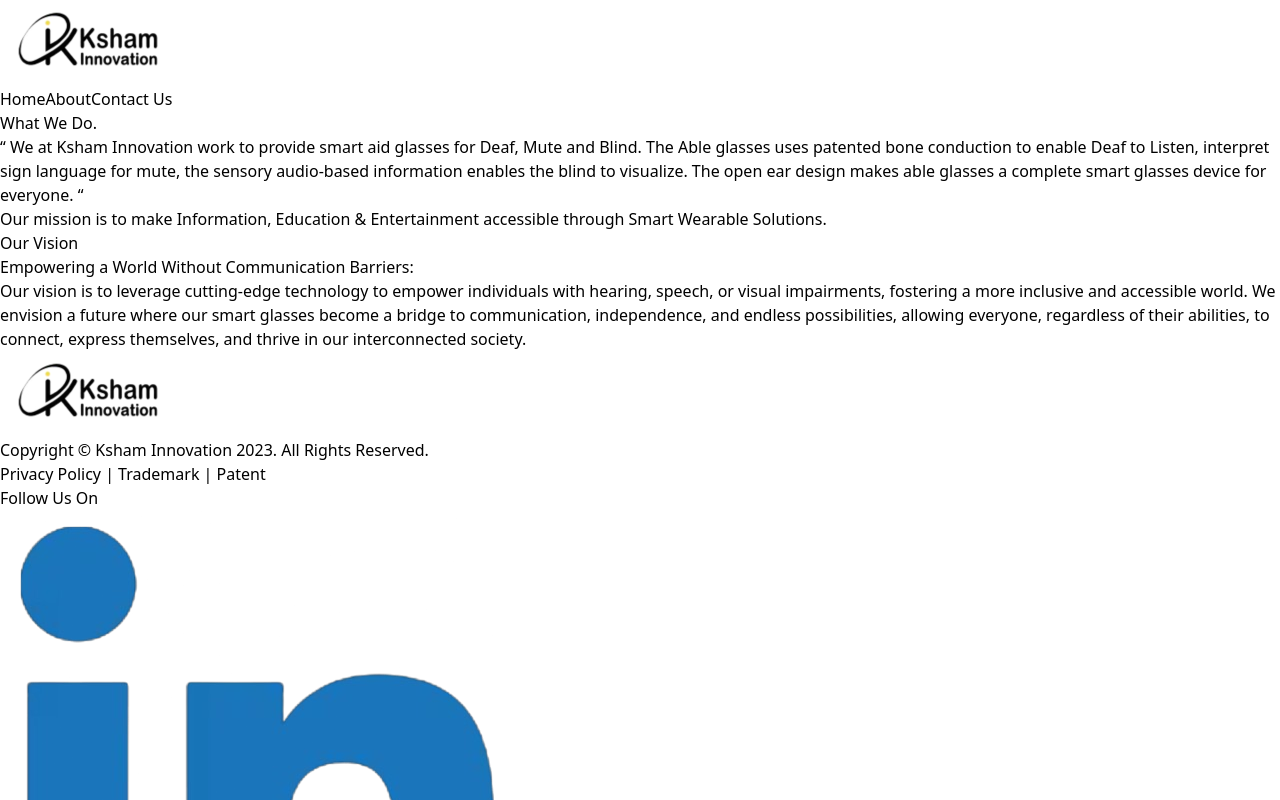
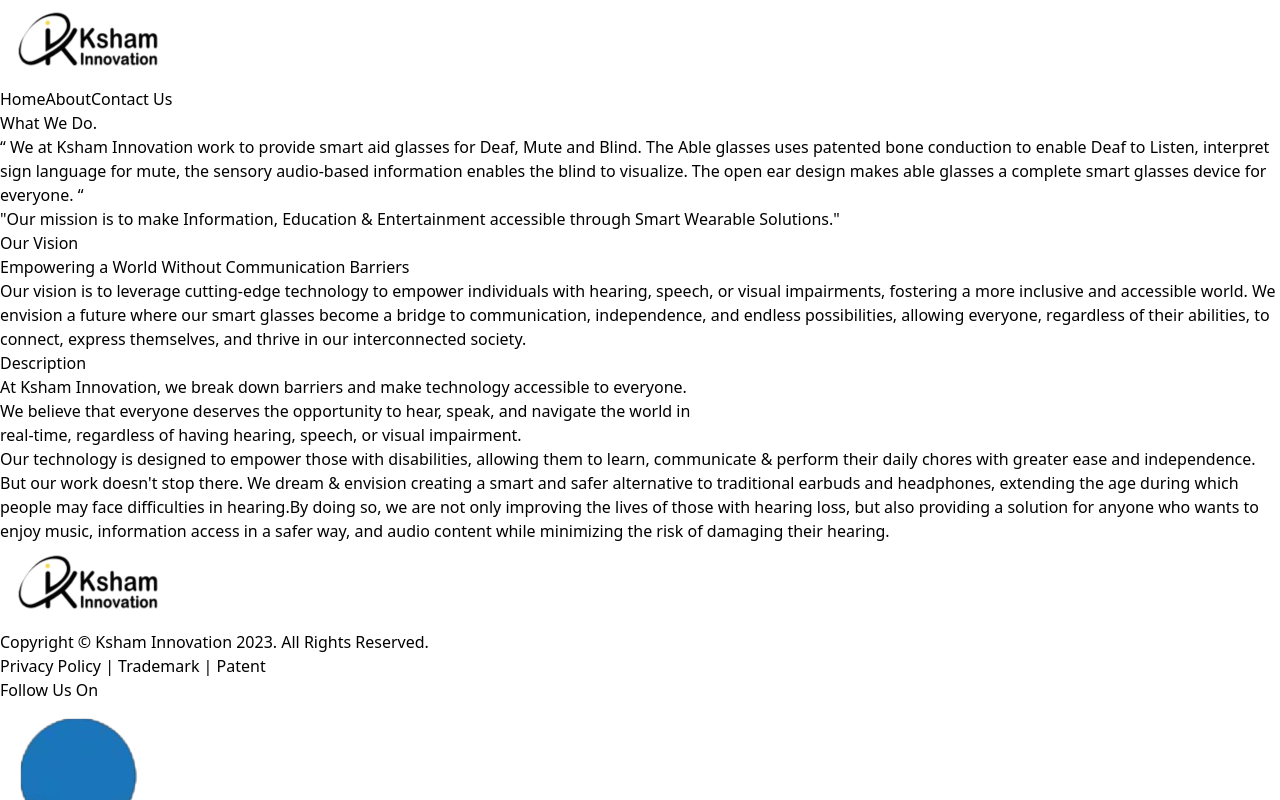
Before and after one commit to mohit-bhandari45/Web-Hackathon, a React (Vite) app: page /about in a window 1280 px wide. Shown: the top 800 px of the page. Built offline with nearby package versions, Linux system fonts and the light colour scheme.

Commit message:
Completed About Section

```diff
--- a/src/components/AboutComp/HeroSec.jsx
+++ b/src/components/AboutComp/HeroSec.jsx
@@ -12,8 +12,8 @@
                 </div>
 
             </div>
-            <div className="subheading bg-[#efe6da] text-center text-4xl py-20 px-14 font-bold">
-                Our mission is to make Information, Education & Entertainment accessible through Smart Wearable Solutions.
+            <div className="subheading bg-[#efe6da] text-center text-[28px] py-14 font-bold">
+                "Our mission is to make Information, Education & Entertainment accessible through Smart Wearable Solutions."
             </div>
         </>
     )
--- a/src/components/AboutComp/SubHeroSec1.jsx
+++ b/src/components/AboutComp/SubHeroSec1.jsx
@@ -2,12 +2,12 @@
 
 const SubHeroSec1 = () => {
     return (
-        <div className='h-[350px] bg-[#5ad3bd] flex flex-col justify-center items-start px-10'>
-            <div className='font-bold text-4xl'>Empowering a World Without Communication Barriers:</div>
-            <div className='text-3xl'>Our vision is to leverage cutting-edge technology to
+        <div className='h-[350px] bg-[#5ad3bd] flex flex-col justify-center items-center px-32 gap-3'>
+            <div className='font-bold text-4xl text-center'>Empowering a World Without Communication Barriers</div>
+            <div className='text-2xl text-gray-900 text-center'>Our vision is to leverage cutting-edge technology to
             empower individuals with hearing, speech, or visual impairments, fostering a more inclusive and accessible world.
             We envision a future where our smart glasses become a bridge to communication, independence, and endless
-            possibilities, allowing everyone, regardless of their abilities, to connect, express themselves, and thrive in our
+            possibilities, allowing everyone, regardless of their abilities, to <div></div>connect, express themselves, and thrive in our
             interconnected society.</div>
         </div>
     )
--- /dev/null
+++ b/src/components/AboutComp/SubHeroSec2.jsx
@@ -0,0 +1,12 @@
+import React from 'react'
+
+const SubHeroSec2 = () => {
+    return (
+        <div className='flex flex-col gap-6 bg-slate-200 text-black h-[360px] font-[Helvetica] justify-center p-10 w-full'>
+            <div className='head font-bold text-3xl'>At Ksham Innovation, we break down barriers and make technology accessible to everyone. <div></div>We believe that everyone deserves the opportunity to hear, speak, and navigate the world in <div></div>real-time, regardless of having hearing, speech, or visual impairment.</div>
+            <div className='text-xl'>Our technology is designed to empower those with disabilities, allowing them to learn, communicate & perform their daily chores with greater ease and independence. But our work doesn't stop there. We dream & envision creating a smart and safer alternative to traditional earbuds and headphones, extending the age during which people may face difficulties in hearing.By doing so, we are not only improving the lives of those with hearing loss, but also providing a solution for anyone who wants to enjoy music, information access in a safer way, and audio content while minimizing the risk of damaging their hearing.</div>
+        </div>
+    )
+}
+
+export default SubHeroSec2
--- a/src/pages/About.jsx
+++ b/src/pages/About.jsx
@@ -4,6 +4,7 @@
 import HeroSec from '../components/AboutComp/HeroSec'
 import Head from '../components/Universal/Head'
 import SubHeroSec1 from '../components/AboutComp/SubHeroSec1'
+import SubHeroSec2 from '../components/AboutComp/SubHeroSec2'
 
 const About = () => {
   return (
@@ -12,6 +13,8 @@
     <HeroSec/>
     <Head title="Our Vision"/>
     <SubHeroSec1/>
+    <Head title="Description"/>
+    <SubHeroSec2/>
     <Footer/>
     </>
   )
```
